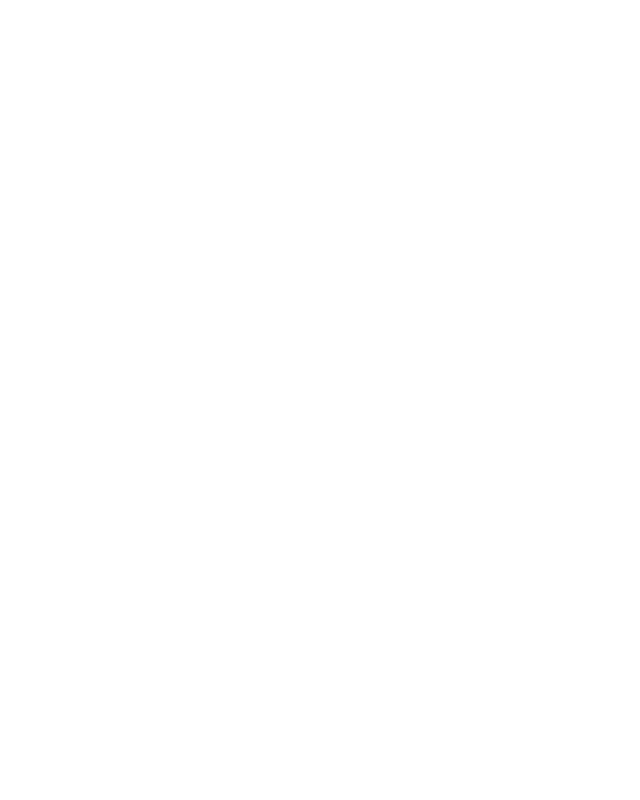
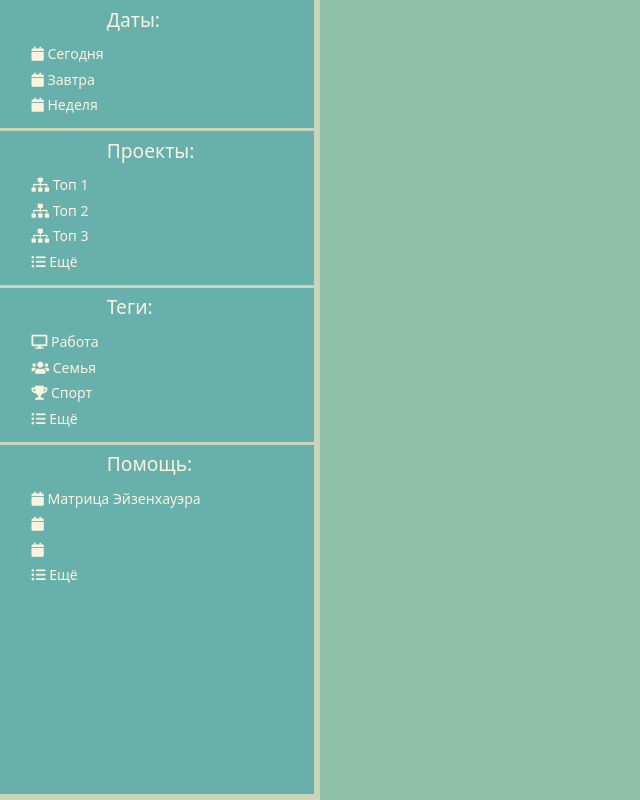
Before and after one commit to val-era/Planner, a Django app: page / in a window 1280 px wide. Before the commit the part shown is empty. Shown: the whole page, without its empty margins (0-640 px from the left). Run offline with Django 4.2, Linux system fonts and the light colour scheme; some libraries are stand-ins or nearby versions.

Commit message:
Create html template and css

```diff
--- a/Planner/mainpage/static/mainpage/css/main.css
+++ b/Planner/mainpage/static/mainpage/css/main.css
@@ -0,0 +1,87 @@
+body{
+    background: #8fc0a9;
+}
+
+aside {
+    float: left;
+    background: #68b0ab;
+    position: fixed;
+    padding: 0% 0% 0%;
+    z-index: 1000;
+    min-width: 25%;
+    width: 25%;
+    height: 100vh;
+    color: #faf3dd;
+    border-right: 0.5vw solid #c8d5b9;
+    border-bottom: 0.5vw solid #c8d5b9;
+}
+
+aside .time{
+    list-style: none;
+    font-size: 0.6vw;
+    margin: 0;
+    padding: 0% 10% 5%;
+    width: 100%;
+    min-width: 100%;
+    position: relative;
+    border-bottom: 0.3vw solid #c8d5b9;
+ }
+ aside .projects{
+    list-style: none;
+    font-size: 0.6vw;
+    margin: 0;
+    padding: 0% 10% 5%;
+    width: 100%;
+    min-width: 100%;
+    position: relative;
+    border-bottom: 0.3vw solid #c8d5b9;
+ }
+ aside .tags{
+    list-style: none;
+    font-size: 0.6vw;
+    margin: 0;
+    padding: 0% 10% 5%;
+    width: 100%;
+    min-width: 100%;
+    position: relative;
+    border-bottom: 0.3vw solid #c8d5b9;
+ }
+ aside .help{
+    list-style: none;
+    font-size: 0.6vw;
+    margin: 0;
+    padding: 0% 10% 5%;
+    width: 100%;
+    min-width: 100%;
+    position: relative;
+ }
+
+
+aside .d {
+    text-decoration: none;
+    color: #faf3dd;
+    margin-left: 2%;
+    line-height: 0;
+    width: 100%;
+    min-width: 100%;
+    height: 100%;
+    font-size: 1.1vw;
+    transition: transform .3s ease;
+}
+
+
+aside ul li:hover, aside ul a:hover {
+    color: #ffb300;
+    text-decoration: none;
+    transform: scale(1.06);
+}
+
+aside ul h3{
+    font-size: 1.5vw;
+    width: 100%;
+    min-width: 100%;
+    float: center;
+    position: relative;
+    margin: 0;
+    padding: 3% 30% 2%;
+}
--- a/Planner/mainpage/templates/mainpage/main.html
+++ b/Planner/mainpage/templates/mainpage/main.html
@@ -1,22 +1,11 @@
+{%  extends 'mainpage/template.html' %}
 {% load static  %}
-<!DOCTYPE html>
-<html lang="ru">
-<head>
-    <meta charset="UTF-8">
-    <meta name="viewport"
-          content="width=device-width, user-scalable=no, initial-scale=1.0, maximum-scale=1.0, minimum-scale=1.0">
-    <meta http-equiv="X-UA-Compatible" content="ie=edge">
-    <title>{% block title %}{% endblock %}</title>
-    <link rel="stylesheet" href="https://cdn.jsdelivr.net/npm/bootstrap@5.2.0/dist/css/bootstrap.min.css">
-    <link rel="stylesheet" href="{% static 'mainpage/css/main.css' %}">
-    <link rel="stylesheet" href="https://use.fontawesome.com/releases/v5.8.2/css/all.css">
-<body>
-    <aside>
 
-    </aside>
-    <main>
-    {% block content %}
-    {% endblock %}
-    </main>
-</body>
-</html>
+{% block title %}Главная{% endblock %}
+
+{% block content %}
+<link rel="stylesheet" href="{% static 'mainpage/css/tasks.css' %}">
+    <div class="features">
+
+    </div>
+{% endblock %}
--- /dev/null
+++ b/Planner/mainpage/templates/mainpage/template.html
@@ -0,0 +1,48 @@
+{% load static  %}
+<!DOCTYPE html>
+<html lang="ru">
+<head>
+    <meta charset="UTF-8">
+    <meta name="viewport"
+          content="width=device-width, user-scalable=no, initial-scale=1.0, maximum-scale=1.0, minimum-scale=1.0">
+    <meta http-equiv="X-UA-Compatible" content="ie=edge">
+    <title>{% block title %}{% endblock %}</title>
+    <link rel="stylesheet" href="https://cdn.jsdelivr.net/npm/bootstrap@5.2.0/dist/css/bootstrap.min.css">
+    <link rel="stylesheet" href="{% static 'mainpage/css/main.css' %}">
+    <link rel="stylesheet" href="https://use.fontawesome.com/releases/v5.8.2/css/all.css">
+<body>
+    <aside>
+        <ul class="time">
+            <h3>Даты:</h3>
+            <a class="d" href="{}" ><li><i class="fas fa-calendar"  ></i> Сегодня</li></a>
+            <a class="d" href="{}"><li><i class="fas fa-calendar" ></i> Завтра</li></a>
+            <a class="d" href="{}"><li><i class="fas fa-calendar" ></i> Неделя</li></a>
+        </ul>
+        <ul class="projects">
+            <h3>Проекты:</h3>
+            <a class="d" href="{}" ><li><i class="fas fa-sitemap"  ></i> Топ 1</li></a>
+            <a class="d" href="{}"><li><i class="fas fa-sitemap" ></i> Топ 2</li></a>
+            <a class="d" href="{}"><li><i class="fas fa-sitemap" ></i> Топ 3</li></a>
+            <a class="d" href="{}"><li><i class="fas fa-list-ul" ></i> Ещё </li></a>
+        </ul>
+        <ul class="tags">
+            <h3>Теги:</h3>
+            <a class="d" href="{}" ><li><i class="fas fa-desktop"  ></i> Работа</li></a>
+            <a class="d" href="{}"><li><i class="fas fa-users" ></i> Семья</li></a>
+            <a class="d" href="{}"><li><i class="fas fa-trophy" ></i> Спорт</li></a>
+            <a class="d" href="{}"><li><i class="fas fa-list-ul" ></i> Ещё </li></a>
+        </ul>
+        <ul class="help">
+            <h3>Помощь:</h3>
+            <a class="d" href="{}" ><li><i class="fas fa-calendar"  ></i> Матрица Эйзенхауэра</li></a>
+            <a class="d" href="{}"><li><i class="fas fa-calendar" ></i> </li></a>
+            <a class="d" href="{}"><li><i class="fas fa-calendar" ></i> </li></a>
+            <a class="d" href="{}"><li><i class="fas fa-list-ul" ></i> Ещё </li></a>
+        </ul>
+    </aside>
+    <main>
+    {% block content %}
+    {% endblock %}
+    </main>
+</body>
+</html>
```
Also changed, not shown: Planner/mainpage/static/mainpage/css/tasks.css (added).
